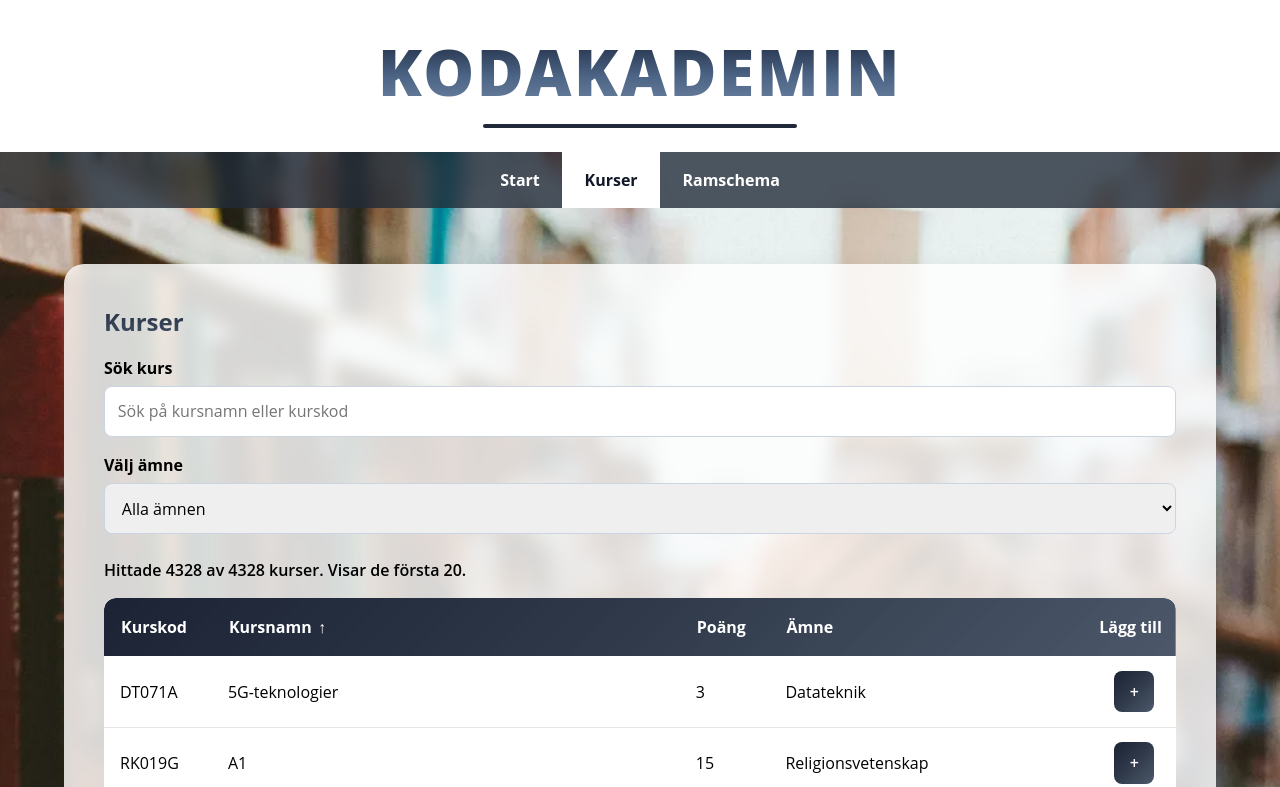
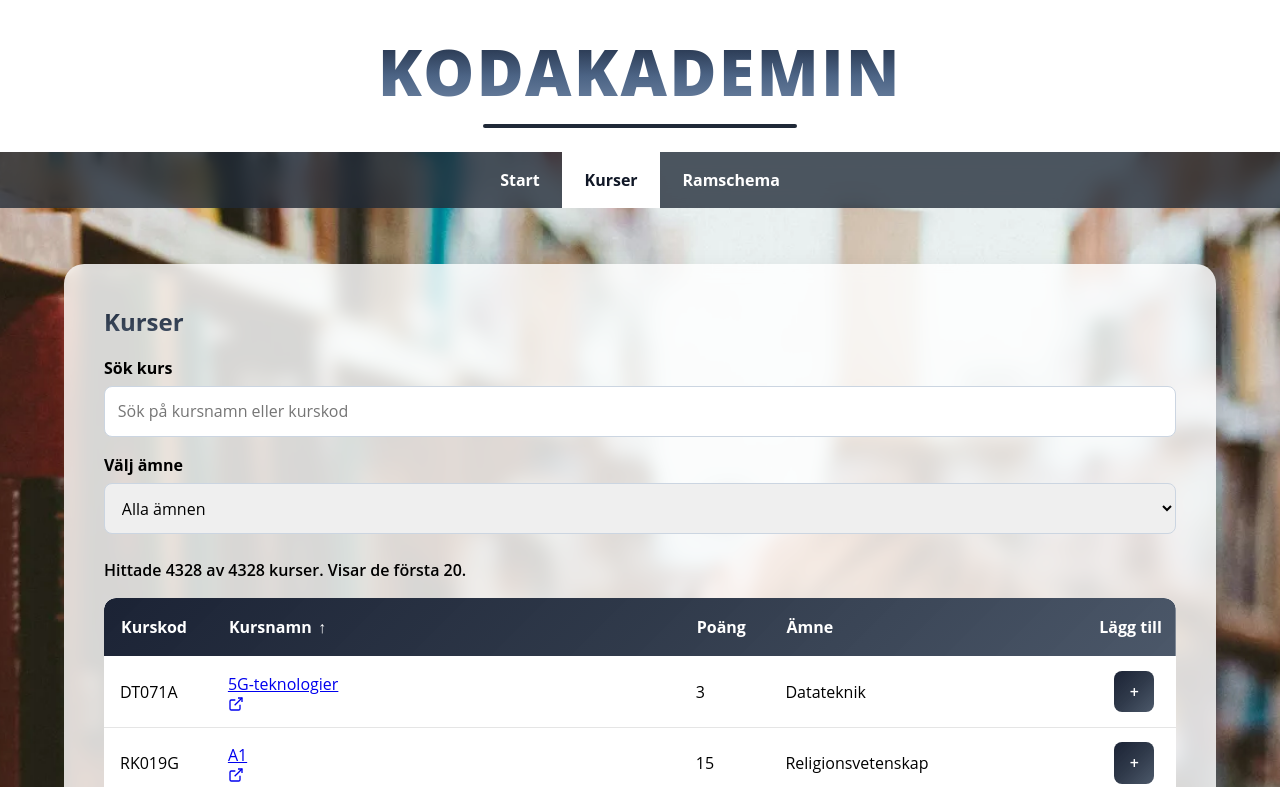
Before and after one commit to fredrikastjernlof/Kodakademin, an Angular app: page /kurser in a window 1280 px wide. Shown: the top 787 px of the page. Built offline with nearby package versions, Linux system fonts and the light colour scheme.

Commit message:
Add th scope and svg-icon

```diff
--- a/src/app/pages/courses/courses.html
+++ b/src/app/pages/courses/courses.html
@@ -53,7 +53,7 @@
 
                 <thead>
                     <tr>
-                        <th>
+                        <th scope="col">
                             <!-- Buttons in the table header to sort by each column -->
                             <button type="button" (click)="updateSort('courseCode')">
                                 Kurskod
@@ -63,7 +63,7 @@
                             </button>
                         </th>
 
-                        <th>
+                        <th scope="col">
                             <button type="button" (click)="updateSort('courseName')">
                                 Kursnamn
                                 @if (sortField() === 'courseName') {
@@ -72,7 +72,7 @@
                             </button>
                         </th>
 
-                        <th>
+                        <th scope="col">
                             <button type="button" (click)="updateSort('points')">
                                 Poäng
                                 @if (sortField() === 'points') {
@@ -81,7 +81,7 @@
                             </button>
                         </th>
 
-                        <th>
+                        <th scope="col">
                             <button type="button" (click)="updateSort('subject')">
                                 Ämne
                                 @if (sortField() === 'subject') {
@@ -90,7 +90,7 @@
                             </button>
                         </th>
 
-                        <th>Lägg till</th>
+                        <th scope="col">Lägg till</th>
                     </tr>
                 </thead>
 
@@ -99,7 +99,18 @@
                     @for (course of filteredCourses().slice(0, 20); track course.courseCode) {
                     <tr>
                         <td data-label="Kurskod">{{ course.courseCode }}</td>
-                        <td data-label="Kursnamn">{{ course.courseName }}</td>
+                        <td data-label="Kursnamn"><a class="course-link" [href]="course.syllabus" target="_blank"
+                                rel="noopener noreferrer"
+                                [attr.aria-label]="course.courseName + ', kurskod ' + course.courseCode + ', öppnas i ny flik'">
+                                {{ course.courseName }} <svg class="external-icon" xmlns="http://www.w3.org/2000/svg"
+                                    width="16" height="16" viewBox="0 0 24 24" fill="none" stroke="currentColor"
+                                    stroke-width="2">
+                                    <path d="M18 13v6a2 2 0 0 1-2 2H5a2 2 0 0 1-2-2V8a2 2 0 0 1 2-2h6" />
+                                    <polyline points="15 3 21 3 21 9" />
+                                    <line x1="10" y1="14" x2="21" y2="3" />
+                                </svg>
+                            </a>
+                        </td>
                         <td data-label="Poäng">{{ course.points }}</td>
                         <td data-label="Ämne">{{ course.subject }}</td>
                         <td data-label="Lägg till">
```
